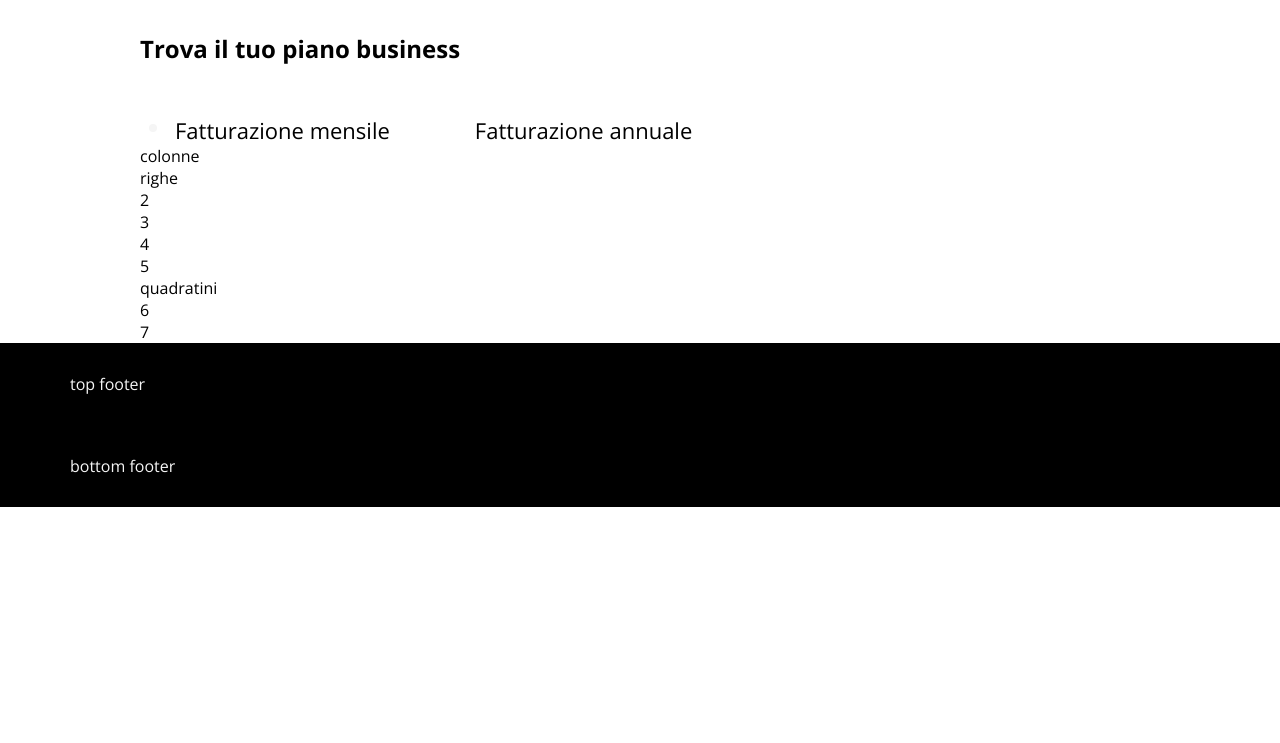
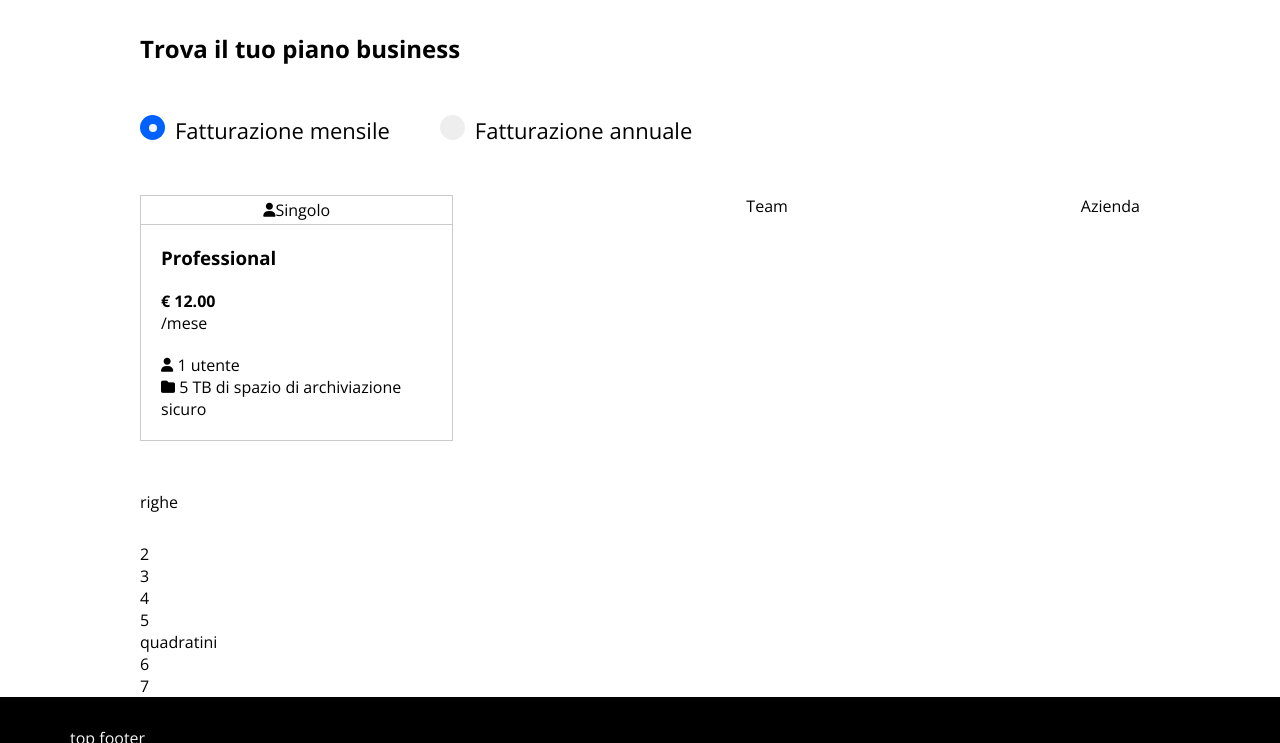
Before and after one commit to adrisala20/htmlcss-dropbox, a plain HTML site: page index.html in a window 1280 px wide. Shown: the part 752-1495 px from the top of the page. Before the commit the page ends 1259 px from the top, so only its background shows below. Drawn offline with nearby package versions, Linux system fonts and the light colour scheme.

Commit message:
add first icons to main

```diff
--- a/css/style.css
+++ b/css/style.css
@@ -45,6 +45,9 @@ body {
 	border: 1px solid var(--color-button-blue);
 	cursor:pointer;
 }
+.strong {
+	font-weight: bold;
+}
 .right {
 	width: 40%;
 	overflow-y: auto;
@@ -52,12 +55,25 @@ body {
 .left {
 	width: 60%;
 }
+.p-20{
+	padding: 20px;
+}
+.p-bottom15 {
+	padding-bottom: 10px;
+}
+.p-bottom20 {
+	padding-bottom: 20px;
+}
+.p-bottom30 {
+	padding-bottom: 30px;
+}
 .p-top70 {
 	padding-top: 70px;
 }
 .p-top50 {
 	padding-top: 50px;
 }
+
 /* flex */
 .d-flex {
     display: flex;
@@ -74,6 +90,9 @@ body {
 }
 .wrap {
 	flex-wrap:wrap;
+}
+.flex-column {
+	flex-direction: column;
 }
 /* header */
 header {
@@ -145,9 +164,6 @@ main {
 	margin-right: 50px;
 	cursor: pointer;
 	font-size: 22px;
-	-webkit-user-select: none;
-	-moz-user-select: none;
-	-ms-user-select: none;
 	user-select: none;
   }
 .container-check input {
@@ -155,17 +171,17 @@ main {
 	opacity: 0;
 	cursor: pointer;
 }
-.container-check .checkmart {
+.checkmark {
 	position: absolute;
 	top: 0;
 	left: 0;
 	height: 25px;
 	width: 25px;
-	background-color: var(--color-button-blue);
+	background-color: #eee;
 	border-radius: 50%;
-}
+  }
 .container-check:hover input ~ .checkmark {
-	background-color: var(--color-designit);
+	background-color: #ccc;
   }
 .container-check input:checked ~ .checkmark {
 	background-color: var(--color-button-blue);
@@ -186,7 +202,21 @@ main {
     border-radius: 50%;
     background:var(--color-designit);
 }
-
+.column {
+	border: 1px solid rgb(203, 201, 201);
+	width: calc(100% / 3 - 20px);
+	gap: 20px;
+}
+.border-bottom {
+	border-bottom: 1px solid rgb(203, 201, 201) ;
+}
+#intestazione {
+	padding: 3px;
+	text-align: center;
+}
+.fa.solid {
+	padding-right: 10px;
+}
 /* footer */
 footer {
 	background-color: var(--color-footer);
--- a/index.html
+++ b/index.html
@@ -74,8 +74,36 @@
                     <span class="checkmark"></span>
                 </label>
             </div>
-                <div>colonne</div>
-                <div>righe</div>
+            <div class="d-flex p-top50 s-between">
+                <div class="column">
+                    <div id="intestazione" class="flex-column border-bottom">
+                        <i class="fa-solid fa-user fa-sm"></i><span>Singolo</span>
+                    </div>
+                    <div class="p-20">
+                        <h3 class="p-bottom20">Professional</h3>
+                        <p class="strong p-bottom10">&euro; 12.00</p>
+                        <p class="p-bottom20"> /mese</p>
+                        <ul>
+                            <li> <i class="fa-solid fa-user fa-sm"></i> <span> 1 utente</span> </li>
+                            <li><i class="fa-solid fa-folder fa-sm"></i> <span>5 TB di spazio di archiviazione sicuro</span></li>
+                            <li></li>
+                        </ul>
+                    </div>
+
+                </div>
+
+
+
+
+                <div>
+                    Team
+                </div>
+                <div>
+                    Azienda
+                </div>
+
+            </div>
+            <div class="p-bottom p-top50">righe</div>
 
         </section>
         <section>2</section>
```
Lines whose indentation alone changed are shown as unchanged.
